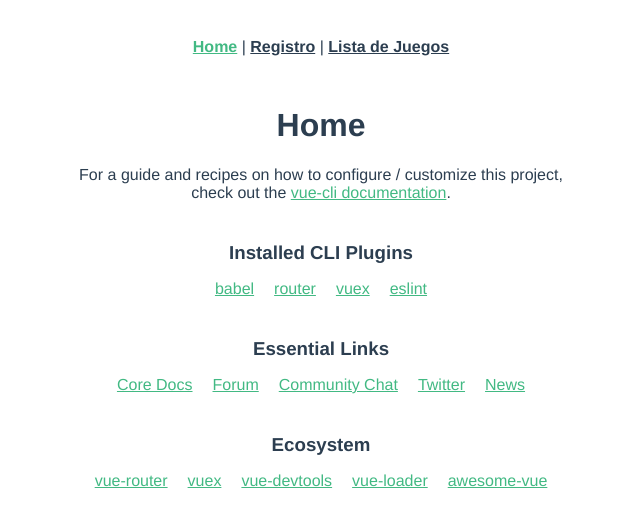
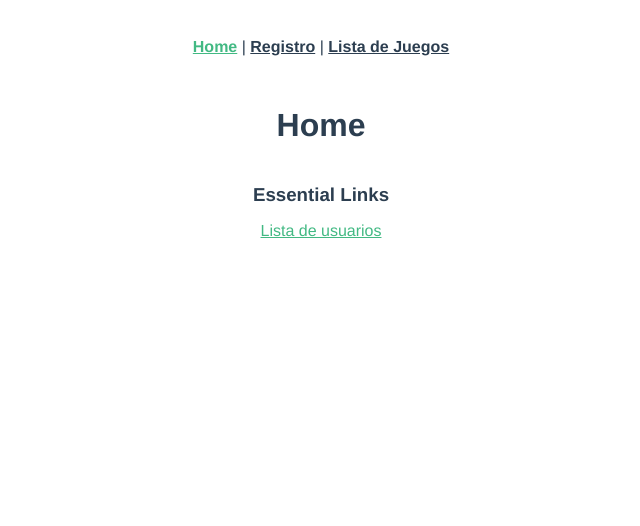
Before and after one commit to lazaro-programacion/play-games-vue, a Vue app: page / in a window 1280 px wide. Shown: the top 526 px of the page, without its empty margins (319-959 px from the left). Built offline with nearby package versions, Linux system fonts and the light colour scheme.

Commit message:
router 2

```diff
--- a/src/components/Home.vue
+++ b/src/components/Home.vue
@@ -1,33 +1,9 @@
 <template>
   <div class="home">
     <h1>Home</h1>
-    <p>
-      For a guide and recipes on how to configure / customize this project,<br>
-      check out the
-      <a href="https://cli.vuejs.org" target="_blank" rel="noopener">vue-cli documentation</a>.
-    </p>
-    <h3>Installed CLI Plugins</h3>
-    <ul>
-      <li><a href="https://github.com/vuejs/vue-cli/tree/dev/packages/%40vue/cli-plugin-babel" target="_blank" rel="noopener">babel</a></li>
-      <li><a href="https://github.com/vuejs/vue-cli/tree/dev/packages/%40vue/cli-plugin-router" target="_blank" rel="noopener">router</a></li>
-      <li><a href="https://github.com/vuejs/vue-cli/tree/dev/packages/%40vue/cli-plugin-vuex" target="_blank" rel="noopener">vuex</a></li>
-      <li><a href="https://github.com/vuejs/vue-cli/tree/dev/packages/%40vue/cli-plugin-eslint" target="_blank" rel="noopener">eslint</a></li>
-    </ul>
     <h3>Essential Links</h3>
     <ul>
-      <li><a href="https://vuejs.org" target="_blank" rel="noopener">Core Docs</a></li>
-      <li><a href="https://forum.vuejs.org" target="_blank" rel="noopener">Forum</a></li>
-      <li><a href="https://chat.vuejs.org" target="_blank" rel="noopener">Community Chat</a></li>
-      <li><a href="https://twitter.com/vuejs" target="_blank" rel="noopener">Twitter</a></li>
-      <li><a href="https://news.vuejs.org" target="_blank" rel="noopener">News</a></li>
-    </ul>
-    <h3>Ecosystem</h3>
-    <ul>
-      <li><a href="https://router.vuejs.org" target="_blank" rel="noopener">vue-router</a></li>
-      <li><a href="https://vuex.vuejs.org" target="_blank" rel="noopener">vuex</a></li>
-      <li><a href="https://github.com/vuejs/vue-devtools#vue-devtools" target="_blank" rel="noopener">vue-devtools</a></li>
-      <li><a href="https://vue-loader.vuejs.org" target="_blank" rel="noopener">vue-loader</a></li>
-      <li><a href="https://github.com/vuejs/awesome-vue" target="_blank" rel="noopener">awesome-vue</a></li>
+      <li><router-link to="/usuarios">Lista de usuarios</router-link></li>
     </ul>
   </div>
 </template>
--- a/src/router/index.js
+++ b/src/router/index.js
@@ -35,7 +35,16 @@ const routes = [
     name: 'Memoria',
     component: () => import('../views/GameMemoria.vue')
   },
-
+  {
+    path: '/usuarios',
+    name: 'Usuarios',
+    component: () => import('../views/UserList.vue')
+  },
+  {
+    path: '/usuario/:id',
+    name: 'Usuario',
+    component: () => import('../views/Usuario.vue')
+  },
 
 ]
 
--- /dev/null
+++ b/src/views/UserList.vue
@@ -0,0 +1,25 @@
+<template>
+  <div class="lista-usuarios">
+    <h1>Lista de usuarios</h1>
+    <b-table striped hover :items="items"></b-table>
+  </div>
+</template>
+
+<script>
+export default {
+    data() {
+        return {
+            items: [
+          { first_name: 'Dickerson', last_name: 'Macdonald', score: 10000 },
+          { first_name: 'Larsen', last_name: 'Shaw', score: 9000 },
+          { first_name: 'Geneva', last_name: 'Wilson', score: 8000 },
+          { first_name: 'Jami', last_name: 'Carney', score: 7000 }
+        ]
+        }
+    },
+
+};
+</script>
+
+<style>
+</style>
--- /dev/null
+++ b/src/views/Usuario.vue
@@ -0,0 +1,13 @@
+<template>
+  <h1>Detalle usuario</h1>
+</template>
+
+<script>
+export default {
+
+}
+</script>
+
+<style>
+
+</style>
```
